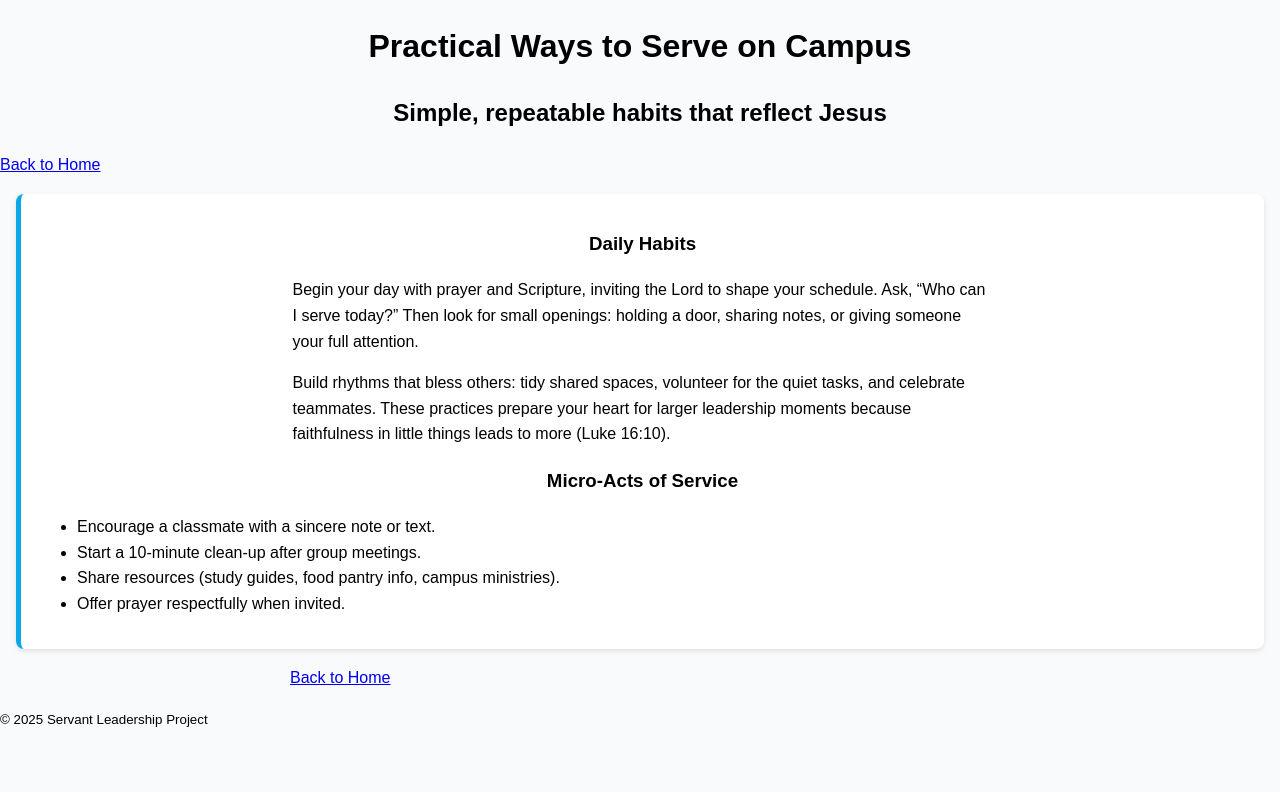
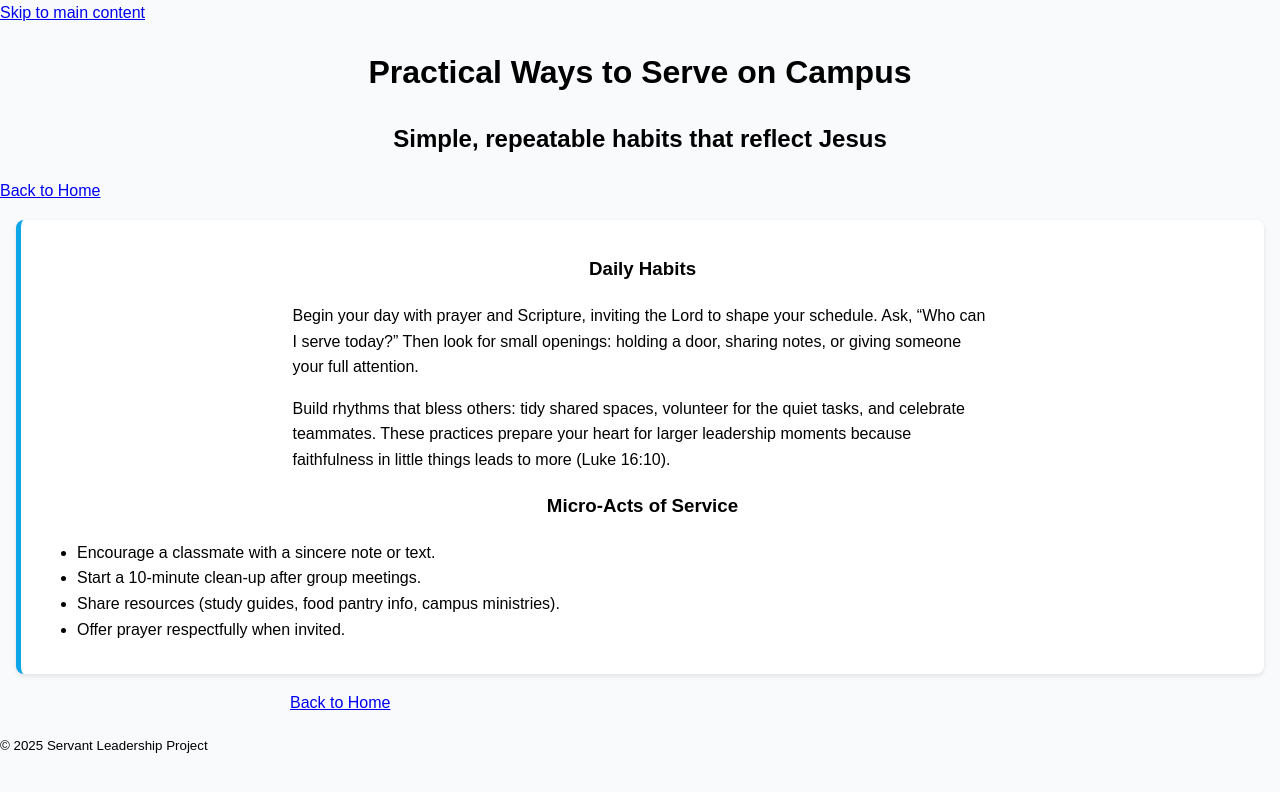
Before and after one commit to nehnasebeer/week-3, a plain HTML site: page page2.html in a window 1280 px wide. Drawn offline with Linux system fonts and the light colour scheme.

Commit message:
Add skip link, main landmark, and accessible structure to page2.html

```diff
--- a/page2.html
+++ b/page2.html
@@ -4,20 +4,22 @@
   <meta charset="UTF-8" />
   <meta name="viewport" content="width=device-width, initial-scale=1" />
   <title>Servant Leadership — Page 2</title>
-  <link rel="stylesheet" href="css/style.css">
+  <link rel="stylesheet" href="css/style.css" />
+  <meta name="description" content="Practical campus habits for servant leadership: daily rhythms and micro-acts of service." />
 </head>
 <body>
+  <a class="skip-link" href="#main">Skip to main content</a>
 
   <header class="page-header">
     <h1>Practical Ways to Serve on Campus</h1>
     <h2>Simple, repeatable habits that reflect Jesus</h2>
-  <nav>
+
+    <nav aria-label="Primary">
       <a href="index.html">Back to Home</a>
     </nav>
   </header>
 
-
-<main class="container">
+  <main id="main" class="container">
     <section id="habits" class="content-section card" aria-labelledby="habits-title">
       <h3 id="habits-title">Daily Habits</h3>
       <p>
```
Lines whose indentation alone changed are shown as unchanged.
